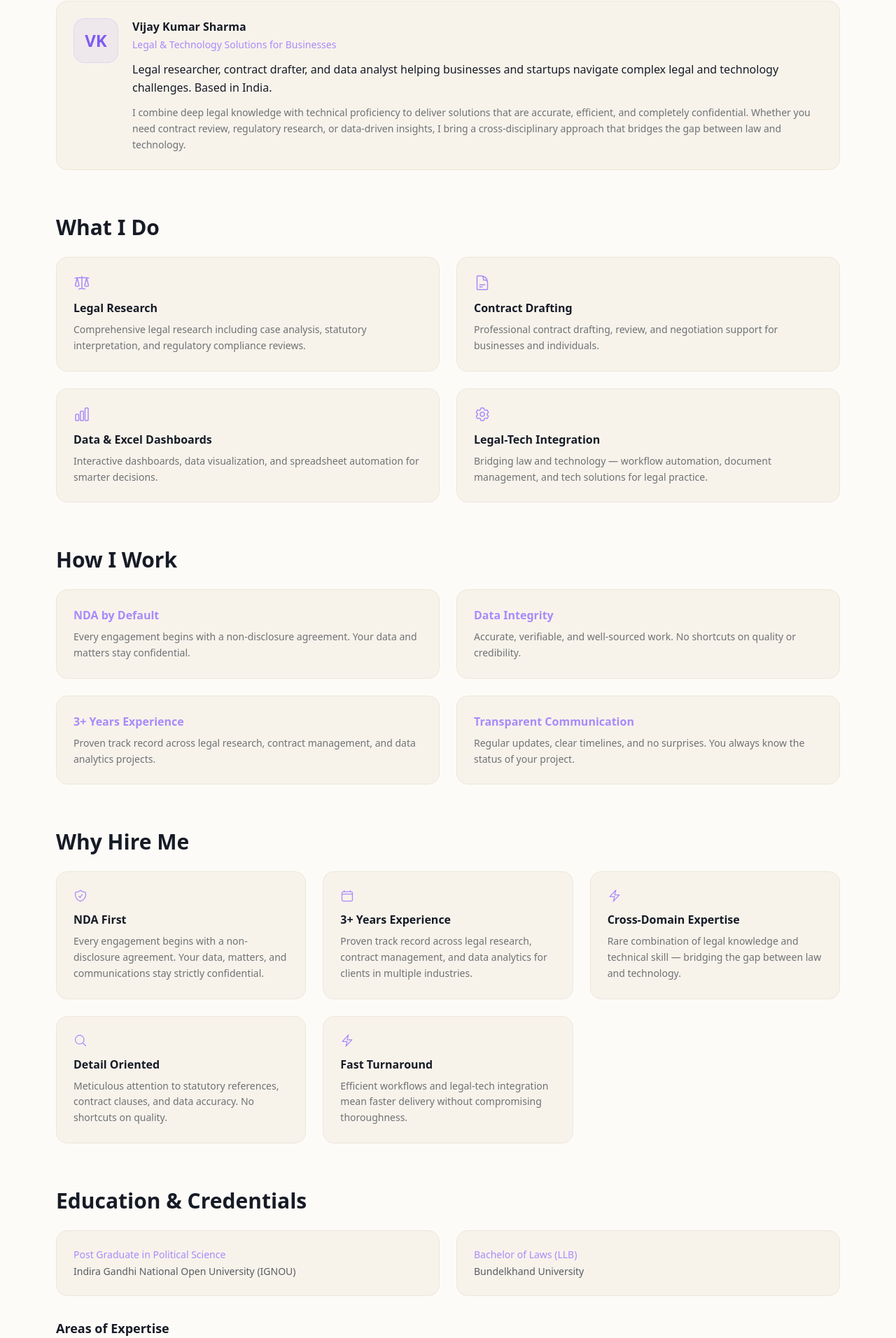
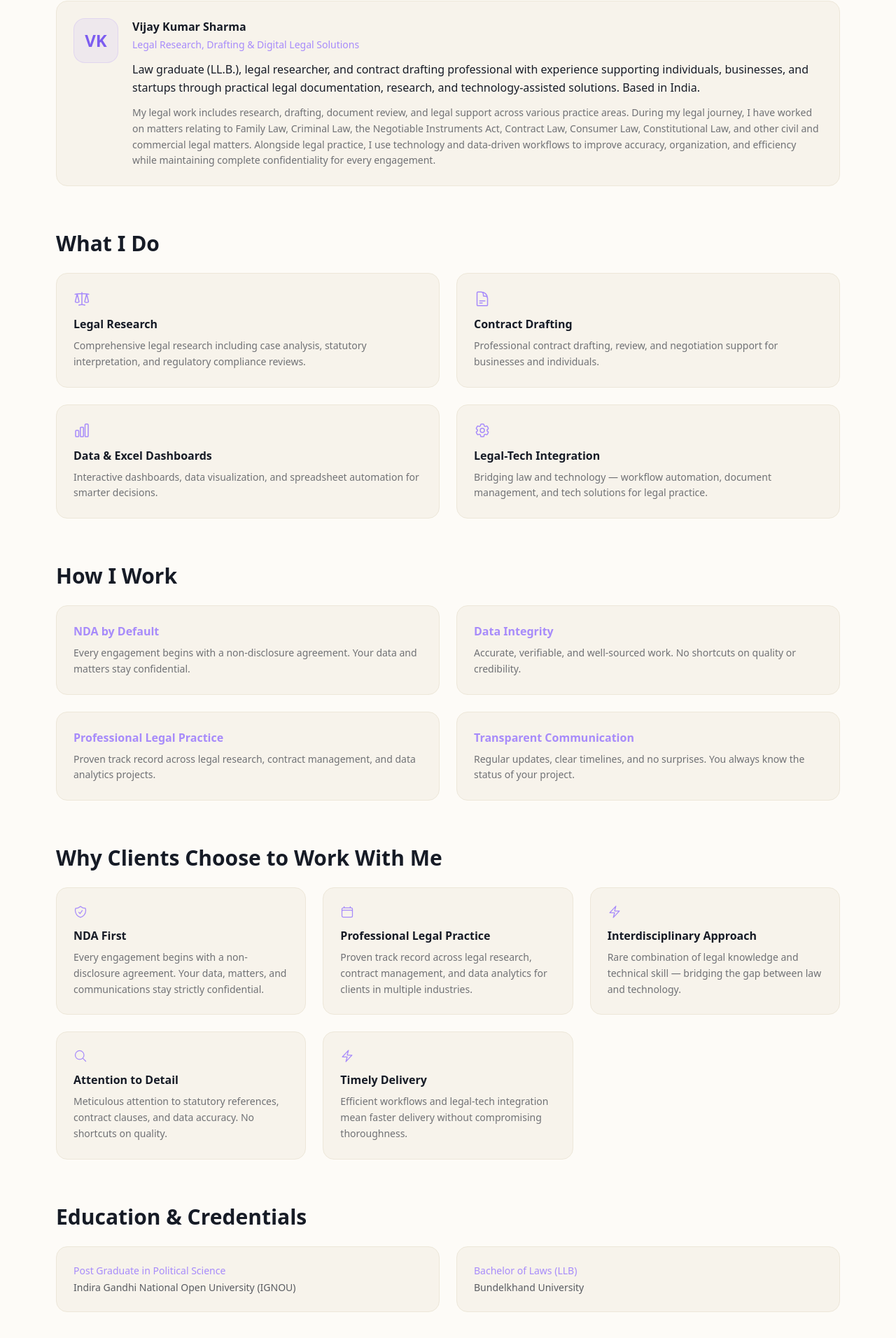
Before and after one commit to Kvijay199428/vijaykrsha, a React (Vite) app: page /about in a window 1280 px wide. Shown: the part 204-2116 px from the top of the page at 70% size. Built offline with nearby package versions, Linux system fonts and the light colour scheme; no server answers.

Commit message:
Details Improved

```diff
--- a/src/config/site.ts
+++ b/src/config/site.ts
@@ -1,8 +1,8 @@
 export const site = {
   name: "Vijay Kumar Sharma",
-  tagline: "Legal & Technology Solutions for Businesses",
+  tagline: "Legal Research, Drafting & Digital Legal Solutions",
   description:
-    "Legal researcher, contract drafter, and data analyst helping businesses and startups navigate complex legal and technology challenges. Based in India.",
+    "Law graduate (LL.B.), legal researcher, and contract drafting professional with experience supporting individuals, businesses, and startups through practical legal documentation, research, and technology-assisted solutions. Based in India.",
 
   contact: {
     phone: "+91-9599130381",
@@ -22,9 +22,9 @@ export const site = {
   ],
 
   trustBadges: [
-    { label: "3+ Years Experience", icon: "calendar" },
+    { label: "Professional Legal Practice", icon: "calendar" },
     { label: "NDA by Default", icon: "shield" },
-    { label: "Cross-Domain Expertise", icon: "diamond" },
+    { label: "Interdisciplinary Approach", icon: "diamond" },
   ],
 
   whyHireMe: [
@@ -35,25 +35,25 @@ export const site = {
       icon: "shield",
     },
     {
-      title: "3+ Years Experience",
+      title: "Professional Legal Practice",
       description:
         "Proven track record across legal research, contract management, and data analytics for clients in multiple industries.",
       icon: "calendar",
     },
     {
-      title: "Cross-Domain Expertise",
+      title: "Interdisciplinary Approach",
       description:
         "Rare combination of legal knowledge and technical skill — bridging the gap between law and technology.",
       icon: "diamond",
     },
     {
-      title: "Detail Oriented",
+      title: "Attention to Detail",
       description:
         "Meticulous attention to statutory references, contract clauses, and data accuracy. No shortcuts on quality.",
       icon: "magnifier",
     },
     {
-      title: "Fast Turnaround",
+      title: "Timely Delivery",
       description:
         "Efficient workflows and legal-tech integration mean faster delivery without compromising thoroughness.",
       icon: "bolt",
@@ -188,7 +188,7 @@ export const site = {
         "Accurate, verifiable, and well-sourced work. No shortcuts on quality or credibility.",
     },
     {
-      title: "3+ Years Experience",
+      title: "Professional Legal Practice",
       description:
         "Proven track record across legal research, contract management, and data analytics projects.",
     },
--- a/src/pages/About.tsx
+++ b/src/pages/About.tsx
@@ -108,10 +108,13 @@ export default function About() {
                 {site.description}
               </p>
               <p className="text-night-800/60 dark:text-cream-100/60 leading-relaxed mt-3 text-sm">
-                I combine deep legal knowledge with technical proficiency to deliver solutions
-                that are accurate, efficient, and completely confidential. Whether you need
-                contract review, regulatory research, or data-driven insights, I bring a
-                cross-disciplinary approach that bridges the gap between law and technology.
+                My legal work includes research, drafting, document review, and legal support
+                across various practice areas. During my legal journey, I have worked on matters
+                relating to Family Law, Criminal Law, the Negotiable Instruments Act, Contract
+                Law, Consumer Law, Constitutional Law, and other civil and commercial legal
+                matters. Alongside legal practice, I use technology and data-driven workflows
+                to improve accuracy, organization, and efficiency while maintaining complete
+                confidentiality for every engagement.
               </p>
             </div>
           </div>
@@ -166,10 +169,10 @@ export default function About() {
         </div>
       </section>
 
-      {/* ── Section 4: Why Hire Me ───────────────── */}
+      {/* ── Section 4: Why Clients Choose to Work With Me ───────────────── */}
       <section className="mb-16">
         <h2 className="text-2xl md:text-3xl font-bold text-night-800 dark:text-cream-50 mb-6">
-          Why Hire Me
+          Why Clients Choose to Work With Me
         </h2>
         <div className="grid sm:grid-cols-2 lg:grid-cols-3 gap-6">
           {site.whyHireMe.map((item, i) => {
@@ -213,7 +216,7 @@ export default function About() {
         </div>
 
         <h3 className="text-lg font-semibold text-night-800 dark:text-cream-50 mb-4">
-          Areas of Expertise
+          Areas of Practice
         </h3>
         <div className="flex flex-wrap gap-3">
           {site.expertise.map((e) => (
```
Also changed, not shown: 1 other file (tests, documents, lock files or other folders).
